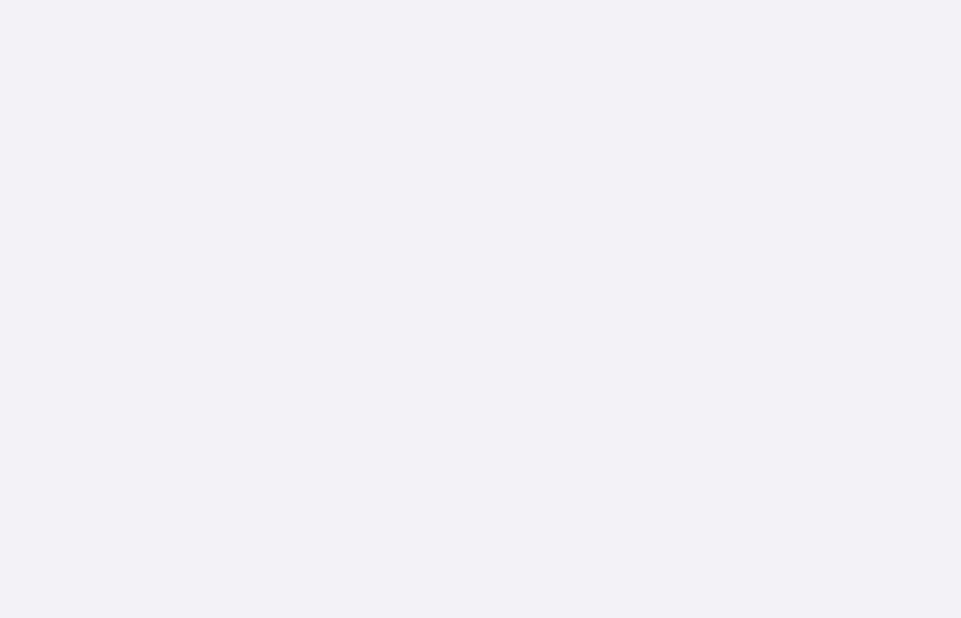
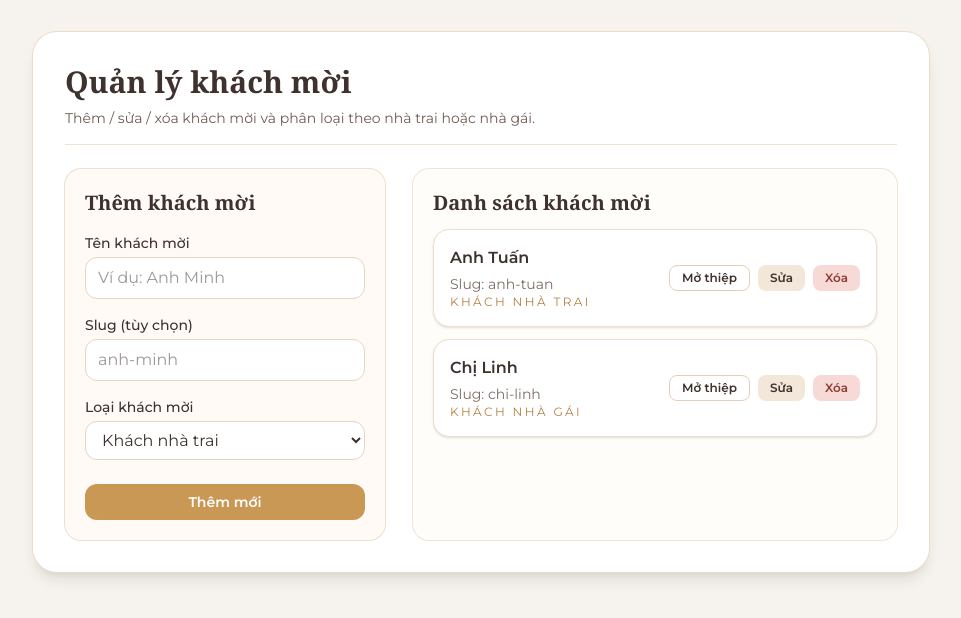
Before and after one commit to hoangcuong291101-pixel/wedding-card, a Vue app: page / in a window 1280 px wide. Before the commit this address had no page. Shown: the top 618 px of the page, without its empty margins (159-1120 px from the left). Built offline with nearby package versions, Linux system fonts and the light colour scheme; the HTML template or start-up script is replaced by a standard one.

Commit message:
feat: add guest management home page and directional scroll reveal

```diff
--- /dev/null
+++ b/src/composables/useGuests.ts
@@ -0,0 +1,91 @@
+import { computed, ref } from 'vue'
+
+import type { Guest, GuestSide } from '@/data/guests'
+import { guests as seedGuests } from '@/data/guests'
+
+const STORAGE_KEY = 'wedding-guests'
+const guestsState = ref<Guest[]>([])
+const hasInitialized = ref(false)
+
+function slugify(value: string) {
+  return value
+    .trim()
+    .toLowerCase()
+    .normalize('NFD')
+    .replace(/[\u0300-\u036f]/g, '')
+    .replace(/[^a-z0-9\s-]/g, '')
+    .replace(/\s+/g, '-')
+    .replace(/-+/g, '-')
+}
+
+function loadGuests() {
+  if (hasInitialized.value) return
+
+  const raw = localStorage.getItem(STORAGE_KEY)
+  if (!raw) {
+    guestsState.value = [...seedGuests]
+    localStorage.setItem(STORAGE_KEY, JSON.stringify(guestsState.value))
+    hasInitialized.value = true
+    return
+  }
+
+  const parsed = JSON.parse(raw) as Guest[]
+  guestsState.value = Array.isArray(parsed) ? parsed : [...seedGuests]
+  hasInitialized.value = true
+}
+
+function persistGuests() {
+  localStorage.setItem(STORAGE_KEY, JSON.stringify(guestsState.value))
+}
+
+function upsertGuest(payload: { slug?: string; name: string; side: GuestSide }) {
+  const nextSlug = slugify(payload.slug || payload.name)
+  if (!nextSlug) return
+
+  const existingIndex = guestsState.value.findIndex((item) => item.slug === nextSlug)
+  const guest: Guest = {
+    slug: nextSlug,
+    name: payload.name.trim(),
+    side: payload.side,
+  }
+
+  if (existingIndex >= 0) {
+    guestsState.value[existingIndex] = guest
+  } else {
+    guestsState.value.unshift(guest)
+  }
+
+  persistGuests()
+}
+
+function updateGuest(slug: string, payload: { name: string; side: GuestSide; nextSlug?: string }) {
+  const index = guestsState.value.findIndex((item) => item.slug === slug)
+  if (index < 0) return
+
+  const finalSlug = slugify(payload.nextSlug || payload.name)
+  if (!finalSlug) return
+
+  guestsState.value[index] = {
+    slug: finalSlug,
+    name: payload.name.trim(),
+    side: payload.side,
+  }
+
+  persistGuests()
+}
+
+function removeGuest(slug: string) {
+  guestsState.value = guestsState.value.filter((item) => item.slug !== slug)
+  persistGuests()
+}
+
+export function useGuests() {
+  loadGuests()
+
+  return {
+    guests: computed(() => guestsState.value),
+    upsertGuest,
+    updateGuest,
+    removeGuest,
+  }
+}
--- a/src/composables/useLazyLoad.ts
+++ b/src/composables/useLazyLoad.ts
@@ -22,8 +22,8 @@ export function useLazyLoad() {
           }
         },
         {
-          rootMargin: '120px',
-          threshold: 0.1,
+          rootMargin: '0px 0px -8% 0px',
+          threshold: 0.22,
         },
       )
 
--- a/src/data/guests.ts
+++ b/src/data/guests.ts
@@ -1,10 +1,20 @@
-export const guests = [
+export type GuestSide = 'bride' | 'groom'
+
+export interface Guest {
+  slug: string
+  name: string
+  side: GuestSide
+}
+
+export const guests: Guest[] = [
   {
     slug: 'anh-tuan',
     name: 'Anh Tuấn',
+    side: 'groom',
   },
   {
     slug: 'chi-linh',
     name: 'Chị Linh',
+    side: 'bride',
   },
 ]
--- a/src/router/index.ts
+++ b/src/router/index.ts
@@ -1,9 +1,15 @@
 import { createRouter, createWebHistory } from 'vue-router'
+
+import HomePage from '@/views/HomePage.vue'
 import InvitationPage from '@/views/InvitationPage.vue'
 
 const router = createRouter({
   history: createWebHistory(),
   routes: [
+    {
+      path: '/',
+      component: HomePage,
+    },
     {
       path: '/invite/:slug',
       component: InvitationPage,
--- /dev/null
+++ b/src/views/HomePage.vue
@@ -0,0 +1,174 @@
+<script setup lang="ts">
+import { computed, ref } from 'vue'
+
+import type { Guest, GuestSide } from '@/data/guests'
+import { useGuests } from '@/composables/useGuests'
+
+const { guests, upsertGuest, updateGuest, removeGuest } = useGuests()
+
+const form = ref({
+  slug: '',
+  name: '',
+  side: 'groom' as GuestSide,
+})
+
+const editingSlug = ref<string | null>(null)
+
+const inviteBase = computed(() => `${window.location.origin}/invite`)
+
+function resetForm() {
+  form.value = {
+    slug: '',
+    name: '',
+    side: 'groom',
+  }
+  editingSlug.value = null
+}
+
+function submitGuest() {
+  if (!form.value.name.trim()) return
+
+  if (editingSlug.value) {
+    updateGuest(editingSlug.value, {
+      name: form.value.name,
+      side: form.value.side,
+      nextSlug: form.value.slug,
+    })
+  } else {
+    upsertGuest({
+      name: form.value.name,
+      slug: form.value.slug,
+      side: form.value.side,
+    })
+  }
+
+  resetForm()
+}
+
+function editGuest(guest: Guest) {
+  editingSlug.value = guest.slug
+  form.value = {
+    slug: guest.slug,
+    name: guest.name,
+    side: guest.side,
+  }
+}
+
+function sideLabel(side: GuestSide) {
+  return side === 'bride' ? 'Khách nhà gái' : 'Khách nhà trai'
+}
+</script>
+
+<template>
+  <main class="min-h-screen bg-[#f6f3ee] px-4 py-8 text-[#3e312e]">
+    <section class="mx-auto w-full max-w-4xl rounded-3xl bg-white p-6 shadow-lg ring-1 ring-[#eddcc8] md:p-8">
+      <header class="mb-6 border-b border-[#efe2d4] pb-4">
+        <h1 class="font-serif text-3xl font-semibold">Quản lý khách mời</h1>
+        <p class="mt-2 text-sm text-[#6f5a54]">Thêm / sửa / xóa khách mời và phân loại theo nhà trai hoặc nhà gái.</p>
+      </header>
+
+      <div class="grid gap-7 md:grid-cols-[320px_1fr]">
+        <form class="space-y-4 rounded-2xl bg-[#fffaf5] p-5 ring-1 ring-[#f0dfcf]" @submit.prevent="submitGuest">
+          <h2 class="font-serif text-xl font-semibold">{{ editingSlug ? 'Chỉnh sửa khách mời' : 'Thêm khách mời' }}</h2>
+
+          <label class="block">
+            <span class="mb-1 block text-sm font-medium">Tên khách mời</span>
+            <input
+              v-model="form.name"
+              class="w-full rounded-xl border border-[#e4d5c5] bg-white px-3 py-2 outline-none focus:border-[#c99855]"
+              placeholder="Ví dụ: Anh Minh"
+              required
+            />
+          </label>
+
+          <label class="block">
+            <span class="mb-1 block text-sm font-medium">Slug (tùy chọn)</span>
+            <input
+              v-model="form.slug"
+              class="w-full rounded-xl border border-[#e4d5c5] bg-white px-3 py-2 outline-none focus:border-[#c99855]"
+              placeholder="anh-minh"
+            />
+          </label>
+
+          <label class="block">
+            <span class="mb-1 block text-sm font-medium">Loại khách mời</span>
+            <select
+              v-model="form.side"
+              class="w-full rounded-xl border border-[#e4d5c5] bg-white px-3 py-2 outline-none focus:border-[#c99855]"
+            >
+              <option value="groom">Khách nhà trai</option>
+              <option value="bride">Khách nhà gái</option>
+            </select>
+          </label>
+
+          <div class="flex gap-2 pt-2">
+            <button
+              type="submit"
+              class="flex-1 rounded-xl bg-[#c99855] px-4 py-2 text-sm font-semibold text-white transition hover:bg-[#bb8844]"
+            >
+              {{ editingSlug ? 'Cập nhật' : 'Thêm mới' }}
+            </button>
+            <button
+              v-if="editingSlug"
+              type="button"
+              class="rounded-xl border border-[#e1ccb5] px-4 py-2 text-sm font-semibold"
+              @click="resetForm"
+            >
+              Hủy
+            </button>
+          </div>
+        </form>
+
+        <div class="rounded-2xl bg-[#fffdf9] p-4 ring-1 ring-[#f0e4d7] md:p-5">
+          <h2 class="mb-3 font-serif text-xl font-semibold">Danh sách khách mời</h2>
+
+          <div class="space-y-3">
+            <article
+              v-for="guest in guests"
+              :key="guest.slug"
+              class="rounded-2xl border border-[#efdfcd] bg-white p-4 shadow-sm"
+            >
+              <div class="flex flex-wrap items-center justify-between gap-3">
+                <div>
+                  <p class="font-semibold">{{ guest.name }}</p>
+                  <p class="mt-1 text-sm text-[#7f6a64]">Slug: {{ guest.slug }}</p>
+                  <p class="text-xs uppercase tracking-[0.2em] text-[#b48245]">
+                    {{ sideLabel(guest.side) }}
+                  </p>
+                </div>
+
+                <div class="flex gap-2">
+                  <a
+                    class="rounded-lg border border-[#e4cfb8] px-3 py-1 text-xs font-semibold"
+                    :href="`${inviteBase}/${guest.slug}`"
+                    target="_blank"
+                  >
+                    Mở thiệp
+                  </a>
+                  <button
+                    type="button"
+                    class="rounded-lg bg-[#f2e7d9] px-3 py-1 text-xs font-semibold"
+                    @click="editGuest(guest)"
+                  >
+                    Sửa
+                  </button>
+                  <button
+                    type="button"
+                    class="rounded-lg bg-[#f7d9d5] px-3 py-1 text-xs font-semibold text-[#8b3d34]"
+                    @click="removeGuest(guest.slug)"
+                  >
+                    Xóa
+                  </button>
+                </div>
+              </div>
+            </article>
+
+            <p v-if="guests.length === 0" class="rounded-xl bg-white p-4 text-sm text-[#7f6a64]">
+              Chưa có khách mời nào.
+            </p>
+          </div>
+        </div>
+      </div>
+    </section>
+  </main>
+</template>
--- a/src/views/InvitationPage.vue
+++ b/src/views/InvitationPage.vue
@@ -5,8 +5,8 @@ import { computed, ref } from 'vue'
 import { useRoute } from 'vue-router'
 
 import RevealOnScroll from '@/components/RevealOnScroll.vue'
+import { useGuests } from '@/composables/useGuests'
 import { useLazyLoad } from '@/composables/useLazyLoad'
-import { guests } from '@/data/guests'
 import { weddingInfo } from '@/data/wedding'
 
 import 'swiper/css'
@@ -15,6 +15,7 @@ import 'swiper/css/pagination'
 type FamilySide = 'bride' | 'groom'
 
 const route = useRoute()
+const { guests } = useGuests()
 
 const isOpened = ref(false)
 const activeFamilySide = ref<FamilySide>('groom')
@@ -23,7 +24,7 @@ const { elRef: galleryRef, isVisible: showGallery } = useLazyLoad()
 const slug = computed(() => String(route.params.slug || ''))
 
 const guest = computed(() => {
-  return guests.find((item) => item.slug === slug.value)
+  return guests.value.find((item) => item.slug === slug.value)
 })
 
 const activeFamily = computed(() => {
@@ -38,6 +39,10 @@ function openInvitation() {
 
 function selectFamilySide(side: FamilySide) {
   activeFamilySide.value = side
+}
+
+function guestSideLabel() {
+  return guest.value?.side === 'bride' ? 'Khách nhà gái' : 'Khách nhà trai'
 }
 </script>
 
@@ -79,7 +84,7 @@ function selectFamilySide(side: FamilySide) {
       <Transition name="content">
         <section v-if="guest && isOpened" class="mx-auto min-h-screen w-full max-w-[560px] py-4">
           <div class="invitation-shell rounded-[2.2rem] px-6 py-9 text-center">
-            <RevealOnScroll as="section" :delay="180" class="ornament-panel rounded-[1.6rem] px-6 py-8">
+            <RevealOnScroll as="section" :delay="220" direction="left" class="ornament-panel rounded-[1.6rem] px-6 py-8">
               <p class="font-serif text-xs uppercase tracking-[0.45em] text-[#b48d63]">Save the date</p>
 
               <h1 class="mt-4 text-5xl text-[#654742] title-script">
@@ -87,13 +92,33 @@ function selectFamilySide(side: FamilySide) {
                 <span class="mx-2 inline-block text-3xl">&</span>
                 {{ weddingInfo.brideName }}
               </h1>
+            </RevealOnScroll>
 
-              <p class="mx-auto mt-6 max-w-[360px] text-sm leading-7 text-[#7f6b62]">
-                Đến dự buổi tiệc chung vui cùng gia đình chúng tôi trong ngày trọng đại này.
+            <RevealOnScroll as="section" :delay="320" direction="right" class="mt-7 rounded-[1.6rem] bg-[#fff8f0] p-5 ring-1 ring-[#f0dfd3]">
+              <p class="text-sm text-[#7b6666]">Trân trọng kính mời</p>
+
+              <h2 class="mt-2 font-serif text-3xl font-semibold text-[#5d4440]">
+                {{ guest.name }}
+              </h2>
+
+              <p class="mt-1 text-xs uppercase tracking-[0.22em] text-[#b17e3a]">
+                {{ guestSideLabel() }}
               </p>
             </RevealOnScroll>
 
-            <RevealOnScroll as="section" :delay="260" class="mt-7 rounded-3xl bg-[#fffaf4] p-5 text-left ring-1 ring-[#efdfd3]">
+            <RevealOnScroll as="section" :delay="430" direction="left" class="mt-7 rounded-[1.6rem] bg-[#fff8f0] p-5 ring-1 ring-[#f0dfd3]">
+              <p class="text-xs uppercase tracking-[0.3em] text-[#b48d63]">Thời gian</p>
+
+              <p class="mt-2 font-serif text-2xl font-semibold text-[#64453e]">
+                {{ weddingInfo.weddingDate }}
+              </p>
+
+              <p class="mt-2 text-sm leading-6 text-[#7b6666]">
+                {{ weddingInfo.venue.note }}
+              </p>
+            </RevealOnScroll>
+
+            <RevealOnScroll as="section" :delay="540" direction="right" class="mt-7 rounded-3xl bg-[#fffaf4] p-5 text-left ring-1 ring-[#efdfd3]">
               <p class="text-center font-serif text-xs uppercase tracking-[0.35em] text-[#b48d63]">
                 Lịch trình
               </p>
@@ -103,7 +128,7 @@ function selectFamilySide(side: FamilySide) {
                   v-for="(item, index) in weddingInfo.timeline"
                   :key="`${item.time}-${item.title}`"
                   class="timeline-card relative rounded-3xl p-5 pl-7"
-                  :style="{ transitionDelay: `${240 + index * 140}ms` }"
+                  :style="{ transitionDelay: `${300 + index * 170}ms` }"
                 >
                   <div class="absolute left-3 top-6 h-3 w-3 rounded-full bg-[#c89a57]" />
 
@@ -122,8 +147,34 @@ function selectFamilySide(side: FamilySide) {
               </div>
             </RevealOnScroll>
 
-            <RevealOnScroll as="section" :delay="360" class="mt-7 rounded-3xl bg-[#fffaf6] p-5 ring-1 ring-[#f0dfd4]">
-              <p class="text-xs uppercase tracking-[0.3em] text-[#b48d63]">Thông tin gia đình</p>
+            <RevealOnScroll as="section" :delay="650" direction="left" class="mt-8">
+              <p class="font-serif text-xs uppercase tracking-[0.35em] text-[#b48d63]">Khoảnh khắc</p>
+
+              <div ref="galleryRef" class="mt-4 overflow-hidden rounded-[1.6rem] border border-[#f2e4d8] shadow-lg">
+                <div v-if="!showGallery" class="h-64 animate-pulse rounded-[1.6rem] bg-[#f2dfd8]" />
+
+                <Swiper
+                  v-else
+                  :autoplay="{ delay: 3200, disableOnInteraction: false }"
+                  :loop="true"
+                  :modules="swiperModules"
+                  :pagination="true"
+                  class="w-full"
+                >
+                  <SwiperSlide v-for="image in weddingInfo.galleryImages" :key="image">
+                    <img
+                      :src="image"
+                      alt="Ảnh cưới"
+                      class="h-64 w-full object-cover"
+                      loading="lazy"
+                    />
+                  </SwiperSlide>
+                </Swiper>
+              </div>
+            </RevealOnScroll>
+
+            <RevealOnScroll as="section" :delay="760" direction="right" class="mt-7 rounded-3xl bg-[#fffaf6] p-5 ring-1 ring-[#f0dfd4]">
+              <p class="text-xs uppercase tracking-[0.3em] text-[#b48d63]">Thông tin 2 nhà</p>
 
               <div class="mt-4 grid grid-cols-2 gap-2 rounded-full bg-[#fff4e7] p-1 ring-1 ring-[#ecd8c9]">
                 <button
@@ -181,52 +232,6 @@ function selectFamilySide(side: FamilySide) {
                   </div>
                 </div>
               </Transition>
-            </RevealOnScroll>
-
-            <RevealOnScroll as="section" :delay="460" class="mt-7 rounded-[1.6rem] bg-[#fff8f0] p-5 ring-1 ring-[#f0dfd3]">
-              <p class="text-xs uppercase tracking-[0.3em] text-[#b48d63]">Thời gian</p>
-
-              <p class="mt-2 font-serif text-2xl font-semibold text-[#64453e]">
-                {{ weddingInfo.weddingDate }}
-              </p>
-
-              <p class="mt-2 text-sm leading-6 text-[#7b6666]">
-                {{ weddingInfo.venue.note }}
-              </p>
-            </RevealOnScroll>
-
-            <RevealOnScroll as="section" :delay="560" class="mt-8">
-              <p class="font-serif text-xs uppercase tracking-[0.35em] text-[#b48d63]">Khoảnh khắc</p>
-
-              <div ref="galleryRef" class="mt-4 overflow-hidden rounded-[1.6rem] border border-[#f2e4d8] shadow-lg">
-                <div v-if="!showGallery" class="h-64 animate-pulse rounded-[1.6rem] bg-[#f2dfd8]" />
-
-                <Swiper
-                  v-else
-                  :autoplay="{ delay: 3200, disableOnInteraction: false }"
-                  :loop="true"
-                  :modules="swiperModules"
-                  :pagination="true"
-                  class="w-full"
-                >
-                  <SwiperSlide v-for="image in weddingInfo.galleryImages" :key="image">
-                    <img
-                      :src="image"
-                      alt="Ảnh cưới"
-                      class="h-64 w-full object-cover"
-                      loading="lazy"
-                    />
-                  </SwiperSlide>
-                </Swiper>
-              </div>
-            </RevealOnScroll>
-
-            <RevealOnScroll as="section" :delay="650" class="mt-8">
-              <p class="text-sm text-[#7b6666]">Trân trọng kính mời</p>
-
-              <h2 class="mt-2 font-serif text-3xl font-semibold text-[#5d4440]">
-                {{ guest.name }}
-              </h2>
             </RevealOnScroll>
           </div>
         </section>
```
Also changed, not shown: src/components/RevealOnScroll.vue (+20 -8 lines).
